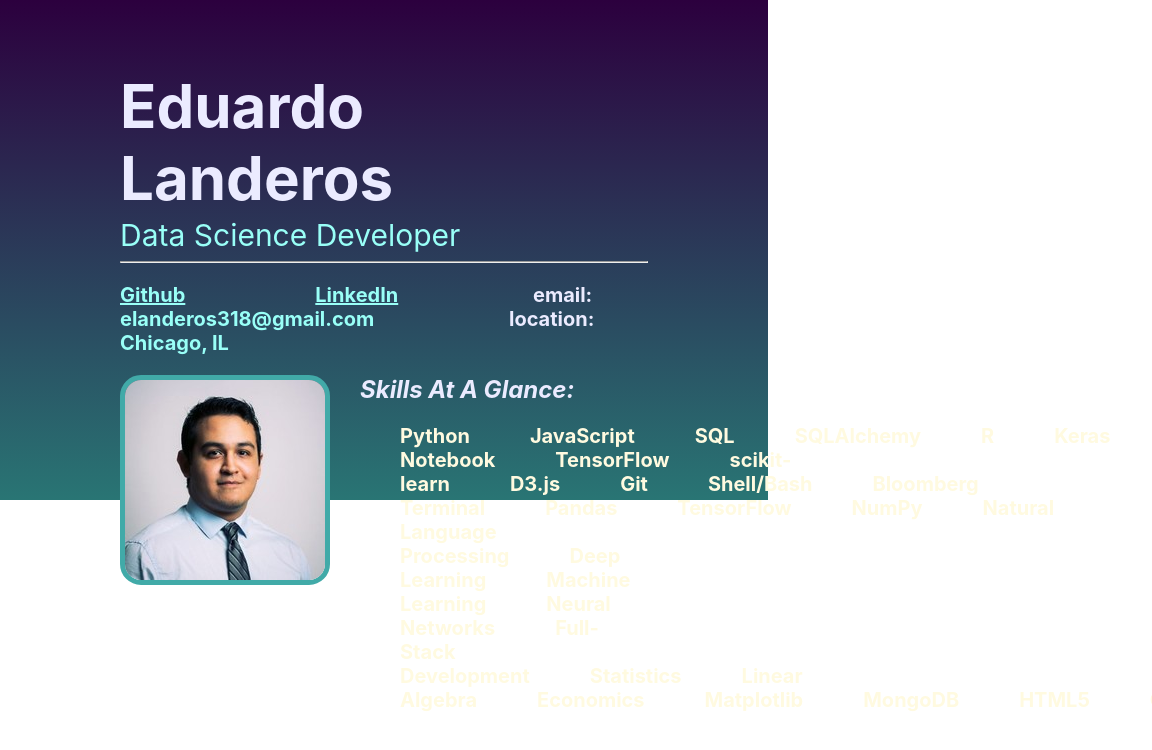
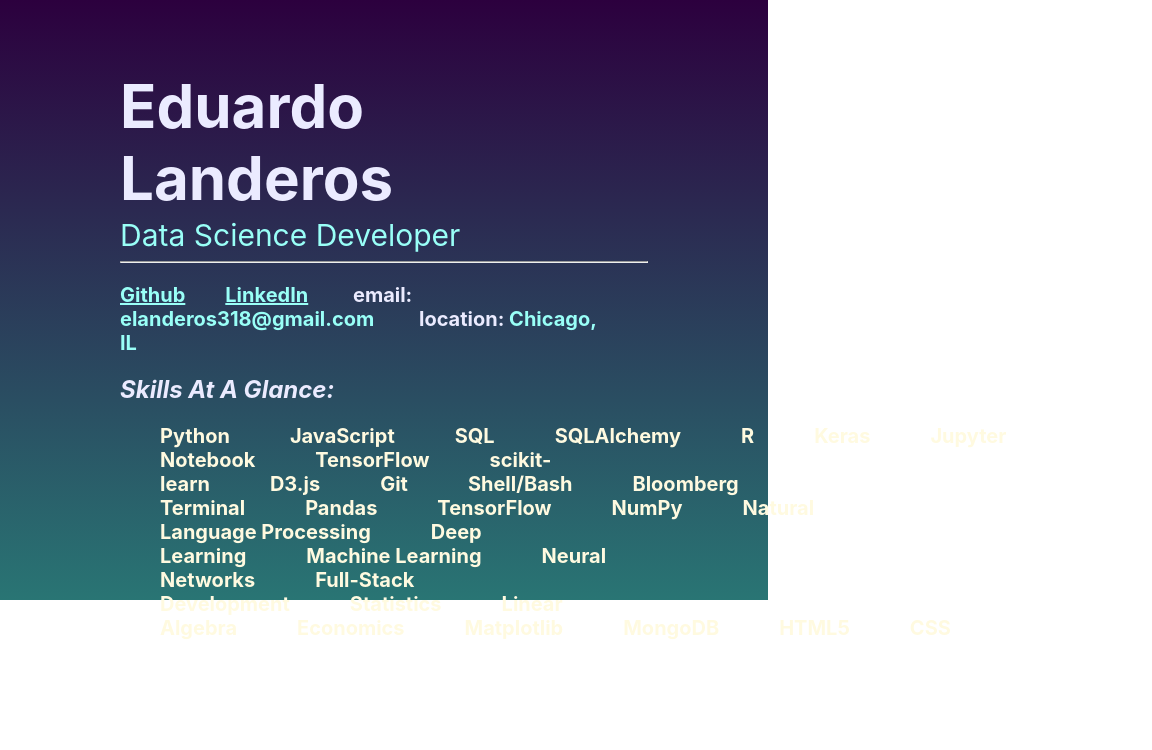
Before and after one commit to elanderos318/portfolio-website, a React (Create React App) app: page / in a window 768 px wide. Shown: the top 750 px of the page, 1152 px wide, since content can reach past the window. Built offline with nearby package versions, Linux system fonts and the light colour scheme.

Commit message:
Added some responsive functionality to header

```diff
--- a/src/App.css
+++ b/src/App.css
@@ -48,10 +48,12 @@
   position: relative;
 }
 
+
 .header-content {
   padding-top: 30px;
   padding-left: 120px;
   padding-right: 120px;
+  position: relative;
 }
 
 .my-name {
@@ -105,3 +107,150 @@
   color: hsl(50deg, 100%, 94%);
   font-weight: bold;
 }
+
+@media (max-width: 1475px) and (min-width: 1250px) {
+
+  .header {
+    height: 550px;
+    width: 100%;
+    background: linear-gradient(180deg, #2c003e, #297574);
+    color: hsl(240deg, 100%, 96%);
+    position: relative;
+  }
+
+  .header-contact {
+    padding-left: 0px;
+    font-size: 20px;
+    color: hsl(175deg, 100%, 80%);
+
+  }
+
+  .header-contact li {
+    display: inline;
+    margin-right: 80px;
+    font-weight: bold;
+  }
+
+}
+
+@media (max-width: 1249px) and (min-width: 1000px) {
+
+  .header {
+    height: 600px;
+    width: 100%;
+    background: linear-gradient(180deg, #2c003e, #297574);
+    color: hsl(240deg, 100%, 96%);
+    position: relative;
+  }
+
+  .header-contact {
+    padding-left: 0px;
+    font-size: 20px;
+    color: hsl(175deg, 100%, 80%);
+
+  }
+
+  .header-contact li {
+    display: inline;
+    margin-right: 40px;
+    font-weight: bold;
+  }
+
+  .bottom-container {
+    display: relative;
+    margin-left: 0px;
+  }
+
+  .skills-container {
+    display: absolute;
+    margin-left: 0px;
+  }
+  .skills-header {
+    font-style: italic;
+    margin-left: 0px;
+  }
+
+  .skill-set {
+    margin-left: 0px;
+  }
+
+  .skill-set-li {
+    display: inline;
+    margin-right: 60px;
+    font-size: 20px;
+    color: hsl(50deg, 100%, 94%);
+    font-weight: bold;
+  }
+
+  .profile-picture {
+    border-color: #41aaa8;
+    border-width: 5px;
+    border-style: solid;
+    border-radius: 10%;
+    float: left;
+    margin-right: 30px;
+    display: none;
+  }
+
+}
+
+@media (max-width: 999px) and (min-width: 500px) {
+
+  .header {
+    height: 600px;
+    width: 100%;
+    background: linear-gradient(180deg, #2c003e, #297574);
+    color: hsl(240deg, 100%, 96%);
+    position: relative;
+  }
+
+  .header-contact {
+    padding-left: 0px;
+    font-size: 20px;
+    color: hsl(175deg, 100%, 80%);
+
+  }
+
+  .header-contact li {
+    display: inline;
+    margin-right: 40px;
+    font-weight: bold;
+  }
+
+  .bottom-container {
+    display: relative;
+    margin-left: 0px;
+  }
+
+  .skills-container {
+    display: absolute;
+    margin-left: 0px;
+  }
+  .skills-header {
+    font-style: italic;
+    margin-left: 0px;
+  }
+
+  .skill-set {
+    margin-left: 0px;
+  }
+
+  .skill-set-li {
+    display: inline;
+    margin-right: 60px;
+    font-size: 20px;
+    color: hsl(50deg, 100%, 94%);
+    font-weight: bold;
+  }
+
+  .profile-picture {
+    border-color: #41aaa8;
+    border-width: 5px;
+    border-style: solid;
+    border-radius: 10%;
+    float: left;
+    margin-right: 30px;
+    display: none;
+  }
+
+}
--- a/src/App.js
+++ b/src/App.js
@@ -67,14 +67,18 @@
           </li>
         </ul>
 
-        <img src={profile} alt="Eduardo's Profile Pic" className="profile-picture"></img>
+        {/* <img src={profile} alt="Eduardo's Profile Pic" className="profile-picture"></img> */}
 
-        <h2 className = "skills-header">Skills At A Glance:</h2>
+        <div className="bottom-container">
+          <img src={profile} alt="Eduardo's Profile Pic" className="profile-picture"></img>
 
-        <ul className = "skill-set">
-          {skillElements}
-        </ul>
-
+          <div className="skills-container">
+            <h2 className = "skills-header">Skills At A Glance:</h2>
+            <ul className = "skill-set">
+              {skillElements}
+            </ul>
+          </div>
+        </div>
 
       </div>
 
```
